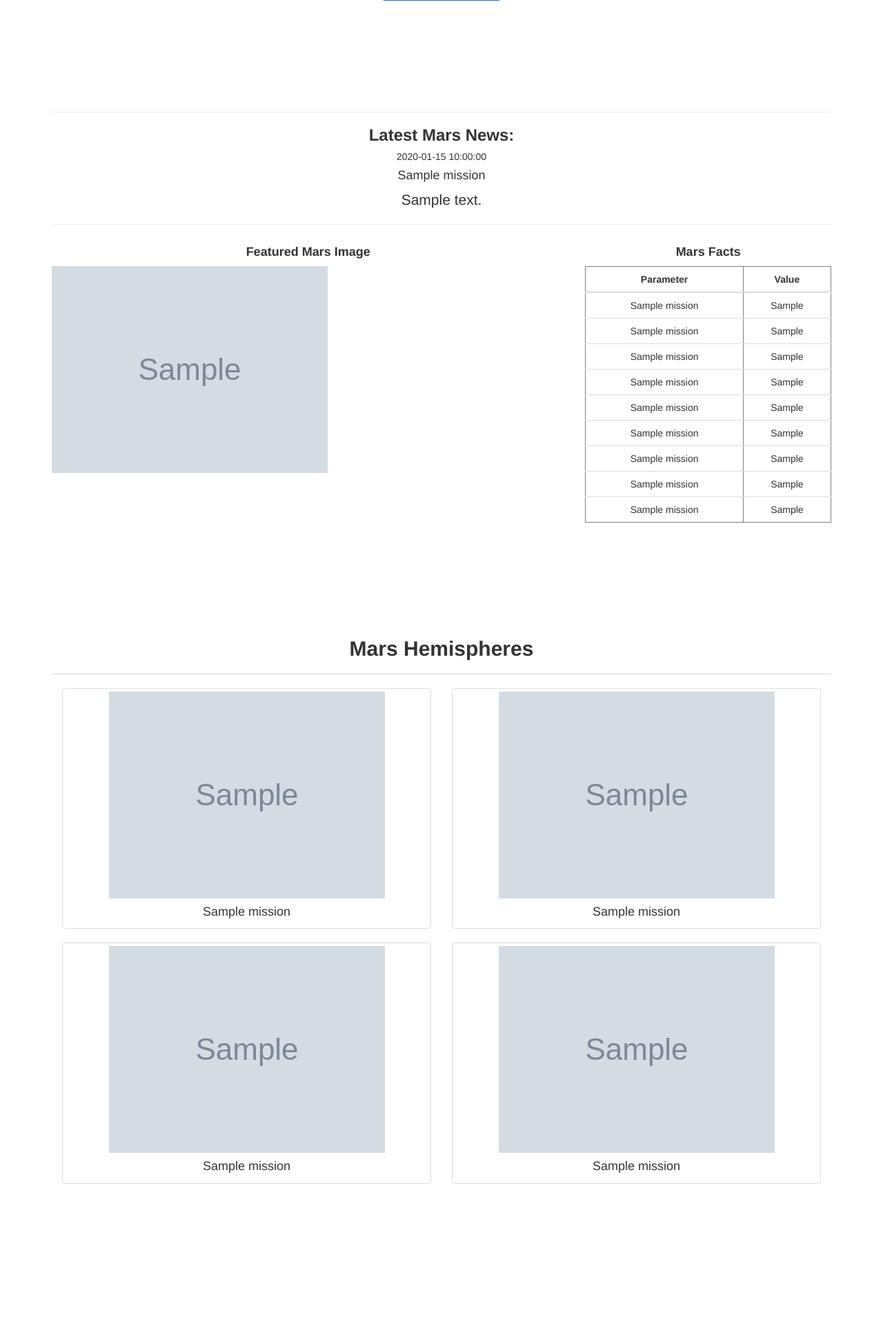
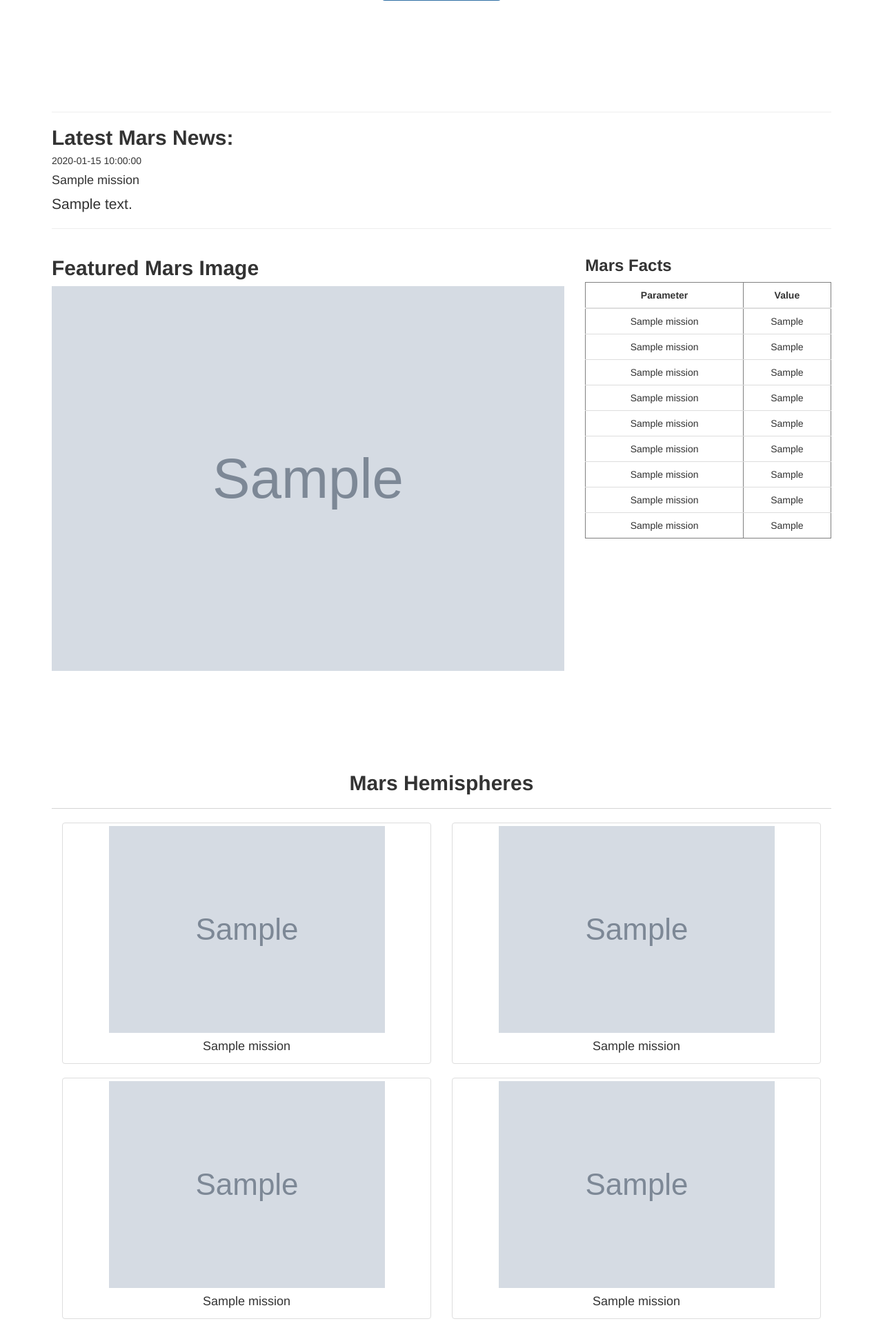
Before and after one commit to ipavlunin/Web-Scraping-Challenge, a Flask app: page / in a window 1280 px wide. Shown: the part 192-2134 px from the top of the page at 69% size. Before the commit the page ends 1909 px from the top, so only its background shows below. Run offline with Flask 2, Linux system fonts and the light colour scheme; grey boxes marked "Sample" are stand-in pictures; a database or web service that is not in the repository returns one stand-in record (values such as "Sample title"); some libraries are stand-ins or nearby versions.

Commit message:
updated flask and html

```diff
--- a/Missions_to_Mars/Templates/Index.html
+++ b/Missions_to_Mars/Templates/Index.html
@@ -15,29 +15,29 @@
     <div style="background:transparent !important" class="jumbotron text-center">
     	<h1>Mission to Mars</h1>
 		<p><a class="btn btn-primary btn-lg" href="/scrape" role="button">Scrape New Data</a></p>
-    </div>
+	</div>
 
 	<div style="background:transparent !important" class="jumbotron text-center">
 		<div class="col">
 			<div class='row'>
 				<div class='col-md-12'>
                     <hr>
-                    <h3><b>Latest Mars News:</b></h3>
-                    <h5>{{ mission.news_date }}</h4>
-					<h4>{{ mission.news_title }}</h4>
-					<p>{{ mission.news_text }}</p>
+                    <h2 style="text-align:left;"><b>Latest Mars News:</b></h3>
+                    <h5 style="text-align:left;">{{ mission.news_date }}</h4>
+					<h4 style="text-align:left;">{{ mission.news_title }}</h4>
+					<p style="text-align:left;">{{ mission.news_text }}</p>
 					<hr>
 				</div>
 			</div>
 			<div class="row">
 				<div class='col-md-8'>
 
-						<h4><b>Featured Mars Image</b></h4>
-						<img src="{{ mission.featured_image_url }}" class='img-responsive' alt="Featured Image">
+						<h2 style="text-align:left;"><b>Featured Mars Image</b></h4>
+						<img src="{{ mission.featured_image_url }}" class='img-responsive' alt="Featured Image" width="100%" height="100%">
 
 				</div>
 				<div class='col-md-4'>
-					<h4><b>Mars Facts</b></h4>
+					<h3 style="text-align:left;"><b>Mars Facts</b></h4>
 					<div class='table-responsive'>
 						<table border="1" class="dataframe table table-hover table-light">
 							<thead>
--- a/Missions_to_Mars/app.py
+++ b/Missions_to_Mars/app.py
@@ -38,9 +38,9 @@ def scrape():
     # Update the Mongo database using update and upsert=True
     mission.update({}, mars_web_dict, upsert=True)
 
-    # Redirect back to home page
-    return redirect("/", code =302)
+    # Redirect back to home page (returns code 302)
+    return redirect("/")
 
 
 if __name__ == "__main__":
-    app.run(debug=False)
+    app.run(debug=True)
```
Also changed, not shown: Missions_to_Mars/Images/final_app_part1.png, Missions_to_Mars/Images/final_app_part2.png, Missions_to_Mars/scrape_mars.py (line endings or trailing spaces), 4 other files.
